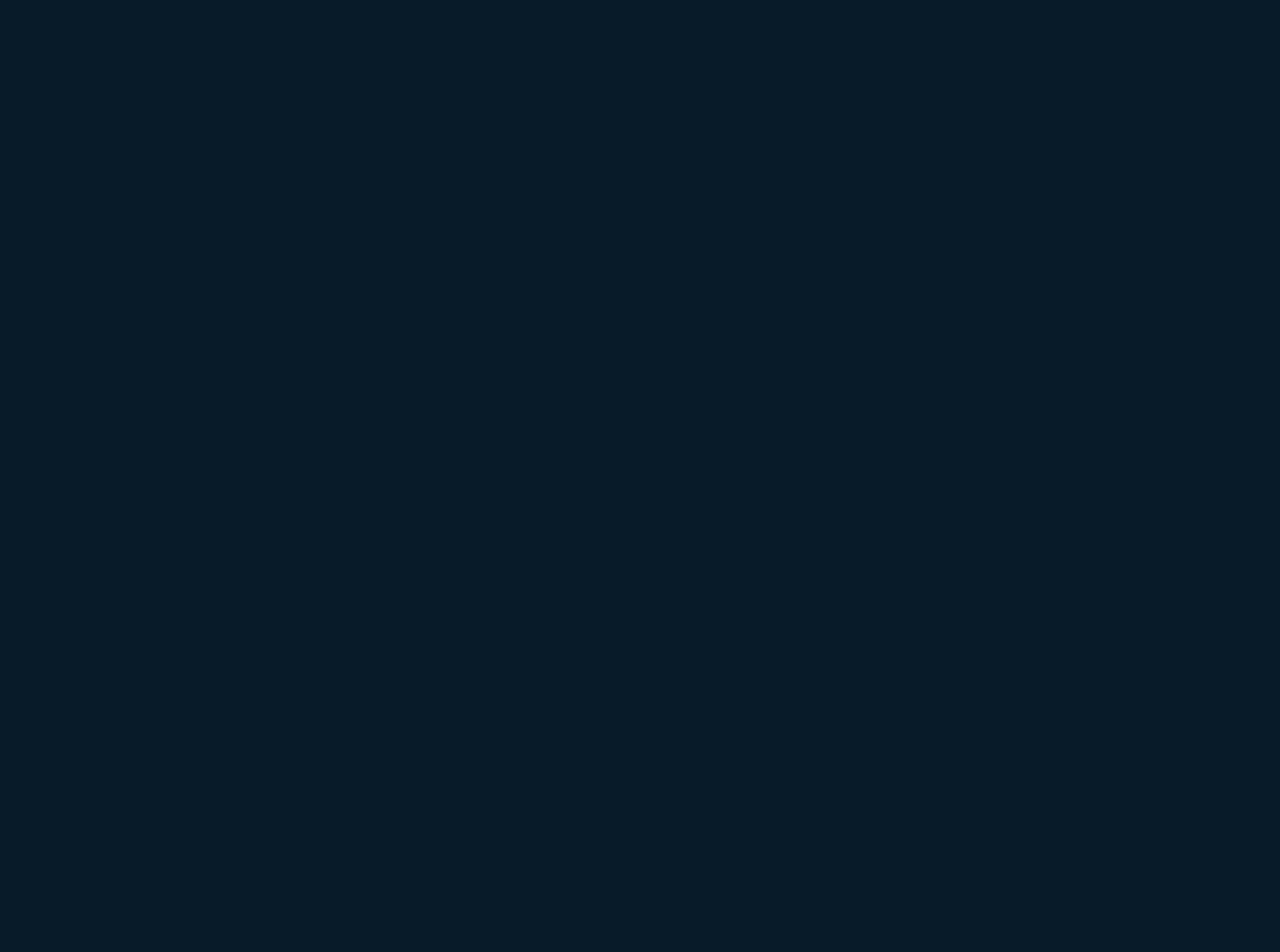
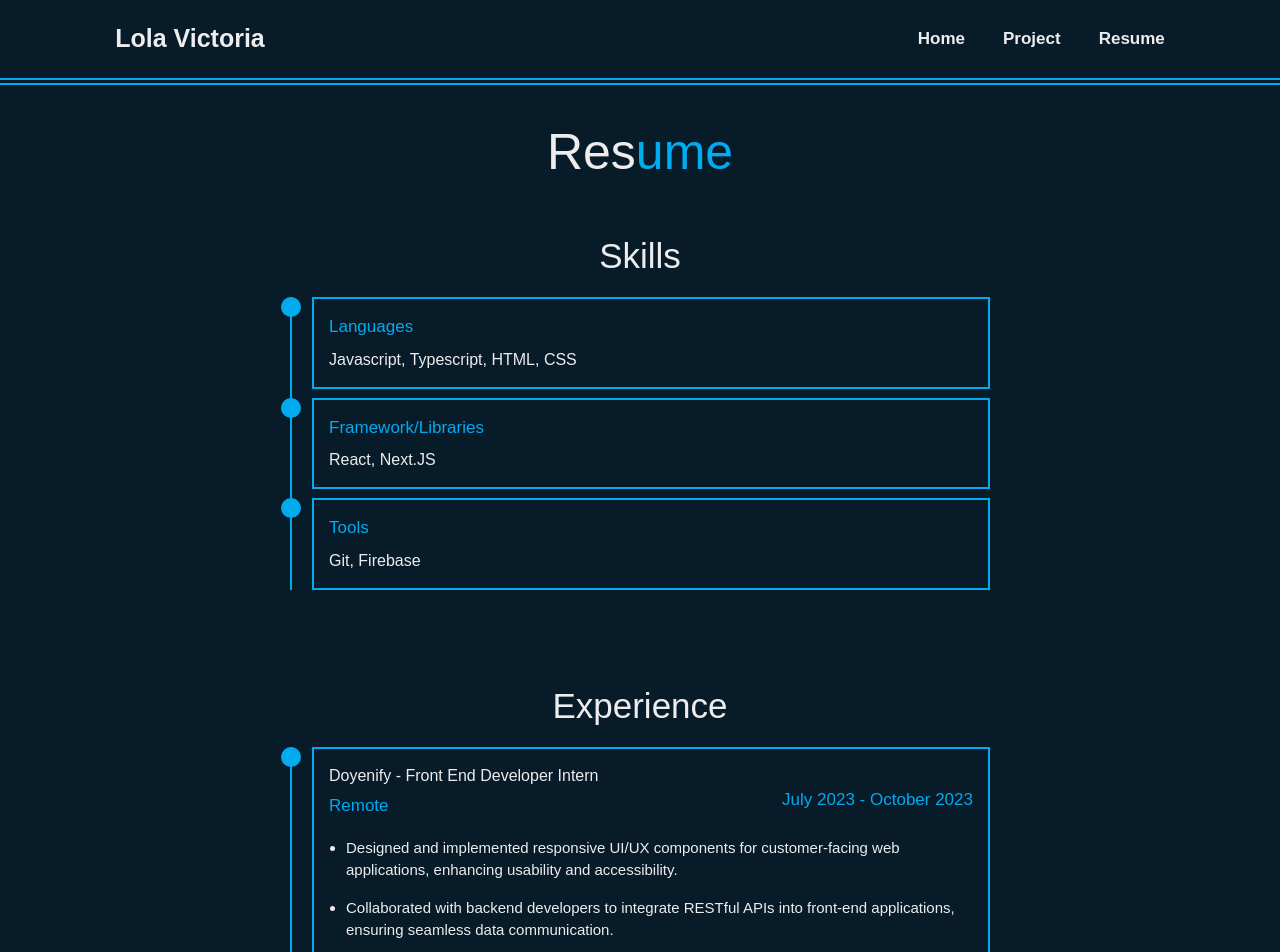
Before and after one commit to LolaVictoria/Portfolio, a React (Vite) app: page /resume in a window 1280 px wide. Before the commit this address had no page. Shown: the top 952 px of the page. Before the commit the page ends 800 px from the top, so only its background shows below. Built offline with nearby package versions, Linux system fonts and the light colour scheme.

Commit message:
new changes

```diff
--- a/src/App.jsx
+++ b/src/App.jsx
@@ -1,5 +1,7 @@
 import {BrowserRouter as Router, Routes, Route} from "react-router-dom"
 import MainPage from "./pages/mainpage"
+import Resume from "./components/resume"
+import Project from "./components/project"
 
 const App = () => {
 
@@ -9,6 +11,8 @@ const App = () => {
       <Routes>
 
         <Route path="/" element={<MainPage/>} />
+        <Route path="/resume"  element={<Resume/>} />
+        <Route path="/project" element={<Project/>} />
 
       </Routes>
     </div>
--- a/src/components/navbar.jsx
+++ b/src/components/navbar.jsx
@@ -78,21 +78,19 @@ const Navbar = () => {
               <ul>
 
                     <li className="active">
-                      <Link to="home">Home</Link>
+                      <Link to="/">Home</Link>
                     </li>
 
                     <li>
-                      <Link to="#project">Project</Link>
+                      <Link to="/project">Project</Link>
                     </li>
 
 
                     <li>
-                      <Link to="">Resume</Link>
+                      <Link to="/resume">Resume</Link>
                     </li>
 
-                    <li>
-                    <Link to="/contact">Contact</Link>
-                    </li>
+
 
               </ul>
 
--- a/src/components/projectComponent.jsx
+++ b/src/components/projectComponent.jsx
@@ -2,10 +2,14 @@ import styles from "./project.module.css"
 import PropTypes from "prop-types";  // Import PropTypes
 import {IoEyeSharp} from "react-icons/io5"
 import {FaCodeBranch} from "react-icons/fa"
+import Navbar from "./navbar";
 
 const ProjectComponent = ({about, title, tools, code, live, projectImg}) => {
 
     return (
+        <>
+            <Navbar/>
+
         <div className={styles.projectcolumn}>
                     <p className={styles.title}>{title}</p>
                     <img src={projectImg} alt="" className={styles.project_img} />
@@ -34,6 +38,7 @@ const ProjectComponent = ({about, title, tools, code, live, projectImg}) => {
             </div>
 
                  </div>
+                 </>
     )
 }
 export default ProjectComponent;
--- a/src/components/resume.jsx
+++ b/src/components/resume.jsx
@@ -1,27 +1,26 @@
+import Navbar from "./navbar";
 import styles from "./resume.module.css";
 
 const Resume = () => {
-    const personalInfo = [
-        { label: "Name", value: "Oniyide Damilola Victoria" },
-        { label: "Contact Information", value: "+2348129709027" },
-        { label: "Email Address", value: "damilolaoniyide11@gmail.com" },
-        { label: "LinkedIn", value: "Damilola Oniyide" },
-    ];
 
+
+    // Skills
     const skills = [
         { category: "Languages", details: "Javascript, Typescript, HTML, CSS" },
         { category: "Framework/Libraries", details: "React, Next.JS" },
         { category: "Tools", details: "Git, Firebase" },
     ];
 
+    // Experiences
     const experiences = [
         {
             title: "Doyenify - Front End Developer Intern",
             location: "Remote",
             duration: "July 2023 - October 2023",
             responsibilities: [
-                "Developed UI/UX components for customer-facing web applications from scratch to enhance scalability, performance, and user experience.",
-                "Performed code reviews, unit testing, and continuous integration to maintain code quality standards.",
+                "Designed and implemented responsive UI/UX components for customer-facing web applications, enhancing usability and accessibility.",
+                "Collaborated with backend developers to integrate RESTful APIs into front-end applications, ensuring seamless data communication.",
+                "Enhanced JavaScript and React skills by working on real-world projects under the mentorship of senior developers.",
             ],
         },
         {
@@ -29,22 +28,42 @@ const Resume = () => {
             location: "Remote",
             duration: "April 2024 - Present",
             responsibilities: [
-                "Developed UI/UX components for customer-facing web applications from scratch to enhance scalability, performance, and user experience.",
-                "Performed code reviews, unit testing, and continuous integration to maintain code quality standards.",
+                "Built the DoyenKids platform from scratch, delivering a user-friendly educational application tailored for young learners and their guardians.",
+                "Designed and implemented pixel-perfect, responsive UI components that adapt seamlessly across mobile, tablet, and desktop devices.",
+                "Contributed to the development of the MVP version of the DoyenKids platform by integrating core features and functionalities required for early-stage product launch.",
+                "Collaborated closely with the backend team to integrate Firebase for real-time database interactions and ensure smooth application functionality.",
+                "Developed reusable React components to streamline development and maintain consistency across the platform's design system.",
+                "Implemented key functionalities, such as user authentication (Google OAuth), dynamic dashboard navigation, and real-time updates, to enhance platform usability.",
+                "Worked with payment integration (Stripe) to support secure transactions for course enrollments and other services.",
+                "Monitored and optimized performance, improving page load speeds and ensuring minimal downtime during development cycles.",
+                "Participated in iterative development cycles, continuously refining features based on feedback from stakeholders and early users.",
+                "Contributed to the platform's scalability by adopting modern development practices, including state management using Context API.",
+                "Ensured compliance with accessibility standards to make the platform inclusive and easy to use for a diverse audience.",
+                "Provided post-deployment support, debugging issues in production and implementing quick fixes to ensure a smooth user experience.",
+                "Collaborated in Agile sprints with cross-functional teams, including designers, project managers, and other developers, to deliver features on time.",
             ],
         },
     ];
 
+
+    // Education
     const education = [
         {
             degree: "B.Sc Computer Science with Mathematics",
             institution: "Obafemi Awolowo University",
             year: "2025",
-            coursework: "Data Structures and Analysis of Algorithm",
+            coursework: ["Data Structures and Analysis of Algorithm",
+                         "Introduction to Information Systems",
+                         "Operating Systems Principles",
+                        "Techniques in Software Engineering",
+                          ],
         },
     ];
 
     return (
+        <>
+            <Navbar/>
+
         <section className={styles.education}>
             <h2 className="heading">
                 Res<span>ume</span>
@@ -52,17 +71,21 @@ const Resume = () => {
 
             <div className={styles.educationrow}>
                 {/* Personal Information */}
-                <div className={styles.educationcolumn}>
-                    <h3 className={styles.title}>Personal Information</h3>
-                    <div className={styles.personal_info_column}>
-                        {personalInfo.map((info, index) => (
-                            <div className={styles.personal_info} key={index}>
-                                <div className={styles.bluetext}>{info.label}</div>
-                                <div className={styles.info_value}>{info.value}</div>
-                            </div>
-                        ))}
-                    </div>
+                {/* Personal Information */}
+{/* <div className={styles.educationcolumn}>
+    <h3 className={styles.title}>Personal Information</h3>
+    <div className={styles.educationbox}>
+        {personalInfo.map((info, index) => (
+            <div className={styles.educationcontent} key={index}>
+                <div className={styles.content}>
+                    <div className={styles.bluetext}>{info.label}</div>
+                    <p className={styles.info_value}>{info.value}</p>
                 </div>
+            </div>
+        ))}
+    </div>
+</div> */}
+
 
                 {/* Skills */}
                 <div className={styles.educationcolumn}>
@@ -115,10 +138,17 @@ const Resume = () => {
                         {education.map((edu, index) => (
                             <div className={styles.educationcontent} key={index}>
                                 <div className={styles.content}>
-                                    <h3>{edu.degree} at {edu.institution}</h3>
+                                    <h3>
+                                        {edu.degree} at {edu.institution}
+                                    </h3>
                                     <div className={styles.bluetext}>{edu.year}</div>
-                                    <h3>Relevant Coursework</h3>
-                                    <p className={styles.bluetext}>{edu.coursework}</p>
+                                    <h3 className={styles.bluetext}>Relevant Coursework</h3>
+                                    <ul className={styles.work_xperience_list}>
+                                    {edu.coursework.map((work, i) => (
+
+                                    <li key={i}>{work}</li>
+                                    ))}
+                                    </ul>
                                 </div>
                             </div>
                         ))}
@@ -126,6 +156,7 @@ const Resume = () => {
                 </div>
             </div>
         </section>
+        </>
     );
 };
 
--- a/src/pages/mainpage.jsx
+++ b/src/pages/mainpage.jsx
@@ -1,7 +1,4 @@
-//import Contact from "../components/contact";
 import Navbar from "../components/navbar"
-import Project from "../components/project";
-import Resume from "../components/resume";
 import Home from "./home";
 
 const MainPage = () => {
@@ -10,10 +7,7 @@ const MainPage = () => {
         <div>
             <Navbar />
             <Home />
-            <Project/>
-            <Resume />
 
-            {/* <Contact /> */}
 
 
         </div>
```
Also changed, not shown: 1 other file (tests, documents, lock files or other folders).
